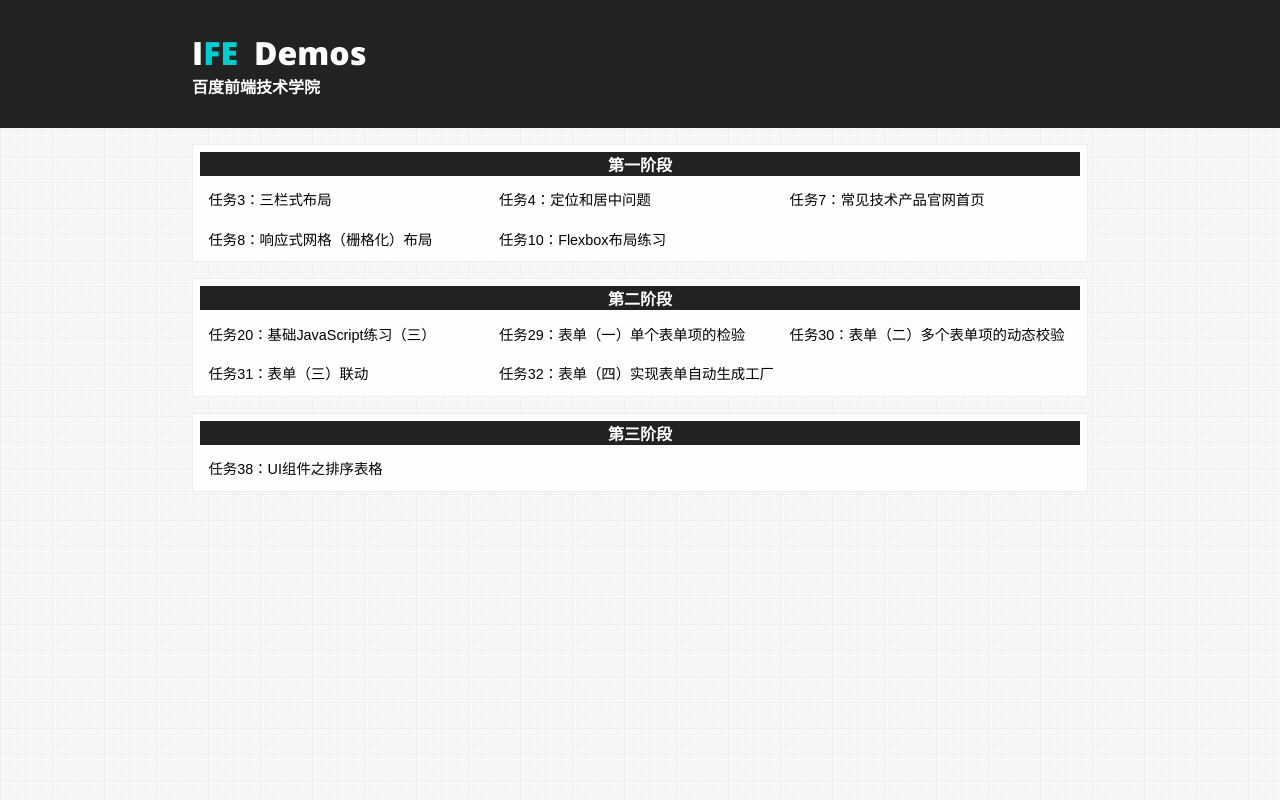
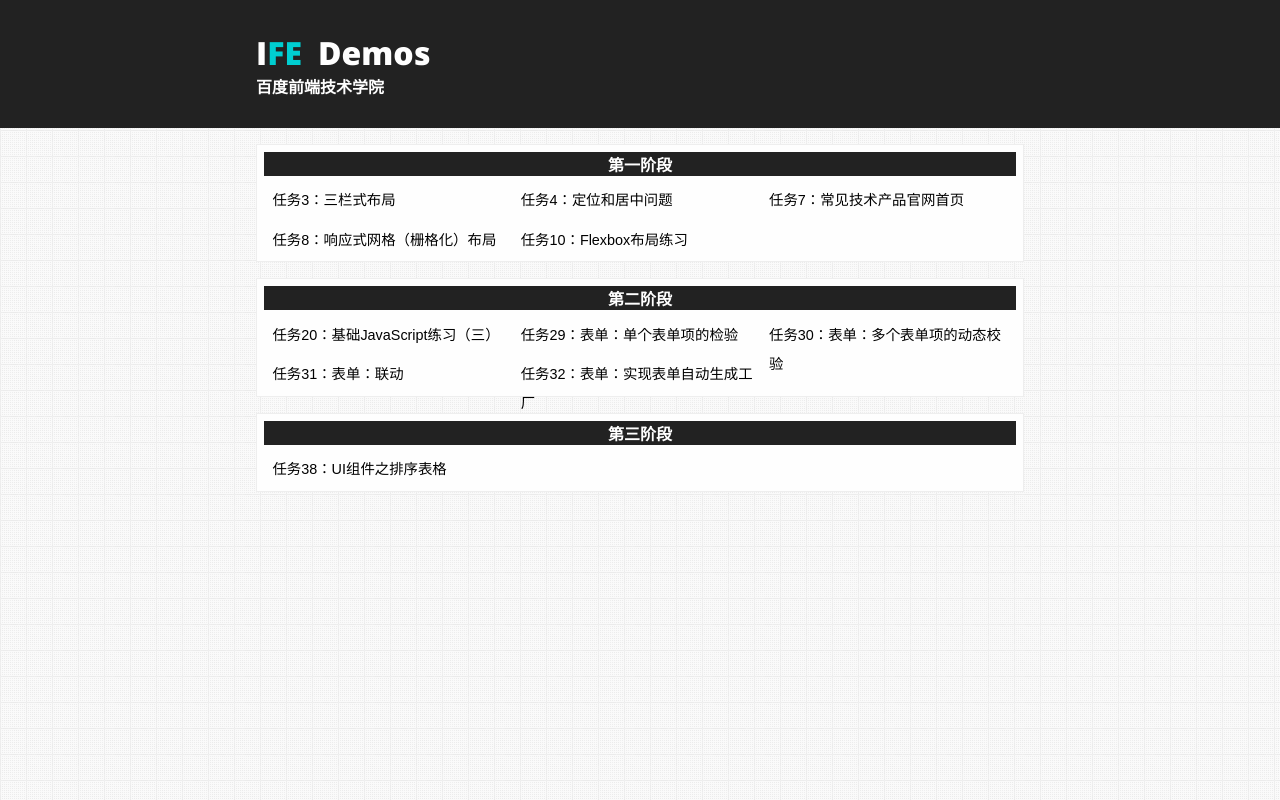
Before and after one commit to helloberries/ife2016, a plain HTML site: page demopage/index.html in a window 1280 px wide. Drawn offline with Linux system fonts and the light colour scheme.

Commit message:
Modify width

```diff
--- a/demopage/css/demoPage.css
+++ b/demopage/css/demoPage.css
@@ -29,7 +29,7 @@ header {
   left: 50%;
   -webkit-transform: translate(-50%, -50%);
   transform: translate(-50%, -50%);
-  width: 70%;
+  width: 60%;
 }
 .header h1 {
   float: left;
@@ -54,7 +54,7 @@ section {
   width: 100%;
 }
 .container {
-  width: 70%;
+  width: 60%;
   margin: 0 auto;
 }
 .phase {
--- a/demopage/index.html
+++ b/demopage/index.html
@@ -31,12 +31,12 @@
 			<tr><th>第二阶段</th></tr>
 			<tr>
 				<td class="task"><a href="http://helloberries.github.io/ife2016/task0002/20/index.html" rel="external">任务20：基础JavaScript练习（三）</a></td>
-				<td class="task"><a href="http://helloberries.github.io/ife2016/task0002/29/index.html" rel="external">任务29：表单（一）单个表单项的检验</a></td>
-				<td class="task"><a href="http://helloberries.github.io/ife2016/task0001/30/index.html" rel="external">任务30：表单（二）多个表单项的动态校验</a></td>
+				<td class="task"><a href="http://helloberries.github.io/ife2016/task0002/29/index.html" rel="external">任务29：表单：单个表单项的检验</a></td>
+				<td class="task"><a href="http://helloberries.github.io/ife2016/task0001/30/index.html" rel="external">任务30：表单：多个表单项的动态校验</a></td>
 			</tr>
 			<tr>
-				<td class="task"><a href="http://helloberries.github.io/ife2016/task0002/31/index.html" rel="external">任务31：表单（三）联动</a></td>
-				<td class="task"><a href="http://helloberries.github.io/ife2016/task0002/32/index.html" rel="external">任务32：表单（四）实现表单自动生成工厂</a></td>
+				<td class="task"><a href="http://helloberries.github.io/ife2016/task0002/31/index.html" rel="external">任务31：表单：联动</a></td>
+				<td class="task"><a href="http://helloberries.github.io/ife2016/task0002/32/index.html" rel="external">任务32：表单：实现表单自动生成工厂</a></td>
 			</tr>
 		</table>
 		<table class="phase">
```
